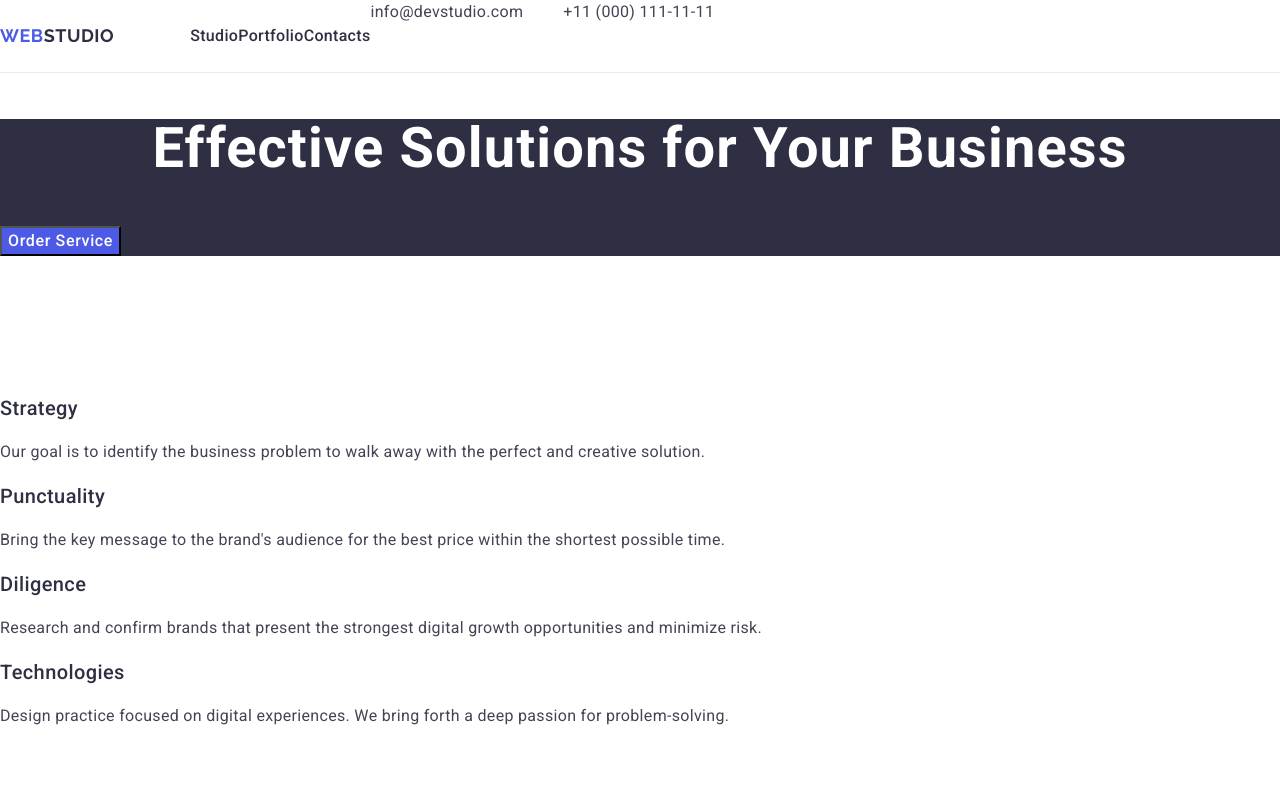
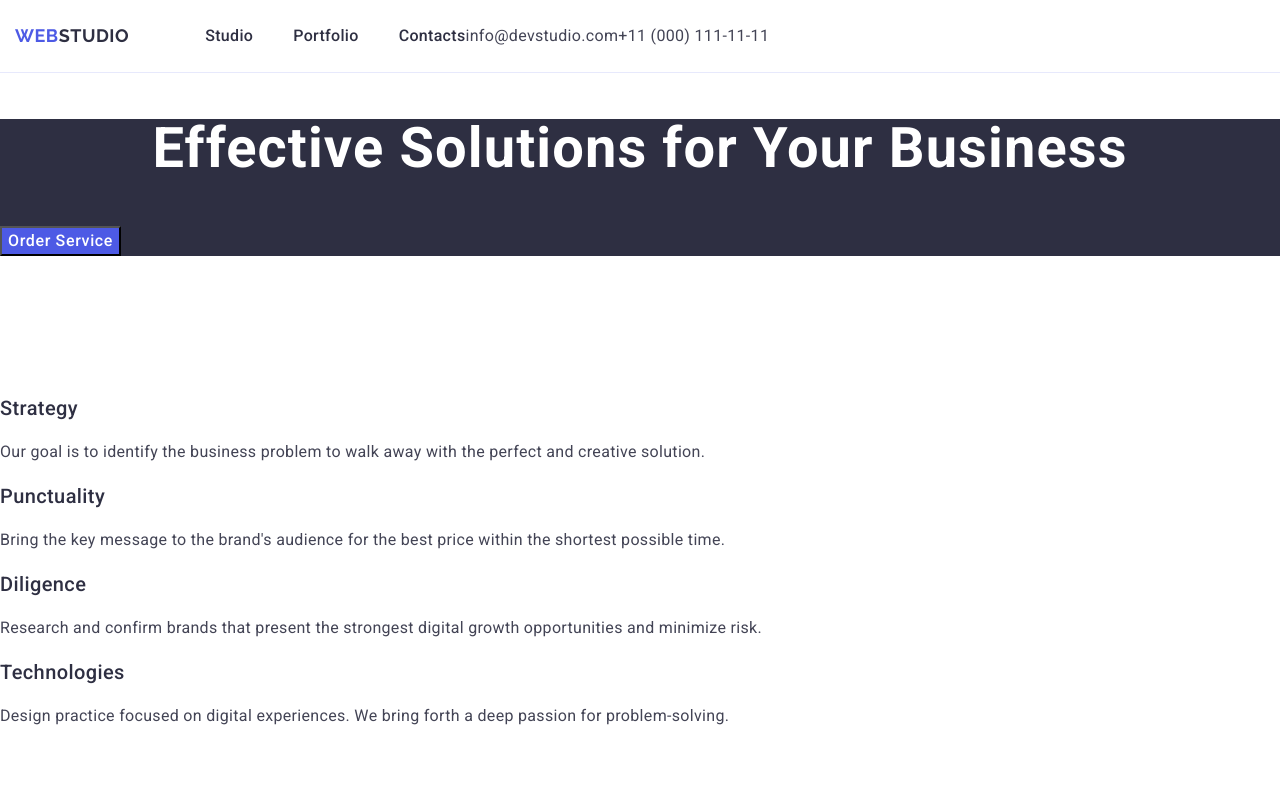
Before and after one commit to Olar13b/goit-markup-hw-03, a plain HTML site: page index.html in a window 1280 px wide. Shown: the top 800 px of the page. Drawn offline with nearby package versions, Linux system fonts and the light colour scheme.

Commit message:
update header

```diff
--- a/css/styles.css
+++ b/css/styles.css
@@ -6,10 +6,11 @@ body{
 }
 
 
-header{
+.header{
     background-color: white;
     font-family: "Raleway", sans-serif;
     border-bottom: 1px solid #e7e9fc
+
 }
 
 .logo{
@@ -24,19 +25,8 @@ color: #4d5ae5;
 margin-right: 76px;
 }
 
-.menu{
-    display: flex;
-    padding: 24px 0;
-
-}
-
 .part{
     color: #2e2f42;
-}
-
-.contacts{
-    display: flex;
-    gap: 40px;
 }
 
 .navigation{
@@ -264,16 +254,27 @@ color: #f4f4fd;}
 
 .container{
     width: 1158px;
-
+    margin: 0;
+padding: 0 15px 0 15px;
 }
 
-header>div{
-display: flex;
-margin: 0;
-padding: 0 15 0 15;
+
+.header-container{
+    display: flex;
 }
 
 .navig{
     display: flex;
     align-items: center;
 }
+
+.contacts{
+    display: flex;
+    padding: 24px 0;
+
+}
+
+.menu{
+    display: flex;
+    gap: 40px;
+}
--- a/index.html
+++ b/index.html
@@ -12,12 +12,12 @@
 <link href="https://fonts.googleapis.com/css2?family=Montserrat:ital,wght@0,100..900;1,100..900&family=Raleway:ital,wght@0,100..900;1,100..900&family=Roboto:ital,wght@0,100;0,300;0,400;0,500;0,700;0,900;1,100;1,300;1,400;1,500;1,700;1,900&display=swap" rel="stylesheet">
     <title>WebStudio</title>
 
-    <link rel="stylesheet" href="https://cdnjs.cloudflare.com/ajax/libs/modern-normalize/3.0.1/modern-normalize.min.css" integrity="sha512-q6WgHqiHlKyOqslT/lgBgodhd03Wp4BEqKeW6nNtlOY4quzyG3VoQKFrieaCeSnuVseNKRGpGeDU3qPmabCANg==" crossorigin="anonymous" referrerpolicy="no-referrer" />
+    <link rel="stylesheet" href="https://cdnjs.cloudflare.com/ajax/libs/modern-normalize/3.0.1/modern-normalize.min.css" integrity="sha512-q6WgHqiHlKyOqslT/lgBgodhd03Wp4BEqKeW6nNtlOY4quzyG3VoQKFrieaCeSnuVseNKRGpGeDU3qPmabCANg==" crossorigin="anonymous" referrerpolicy="no-referrer">
     <link rel="stylesheet" href="./css/styles.css">
 </head>
 <body>
-    <header>
-        <div>
+    <header class="header">
+        <div class="container header-container">
             <nav class="navig">
                 <a class="logo" href="./index.html" >Web<span class="part">Studio</span></a>
                 <ul class="menu">
@@ -139,6 +139,5 @@
         <p class="ending">  Increase the flow of customers and sales for your business with digital marketing & growth solutions.
         </p>
     </footer>
-</div>
 </body>
 </html>
```
